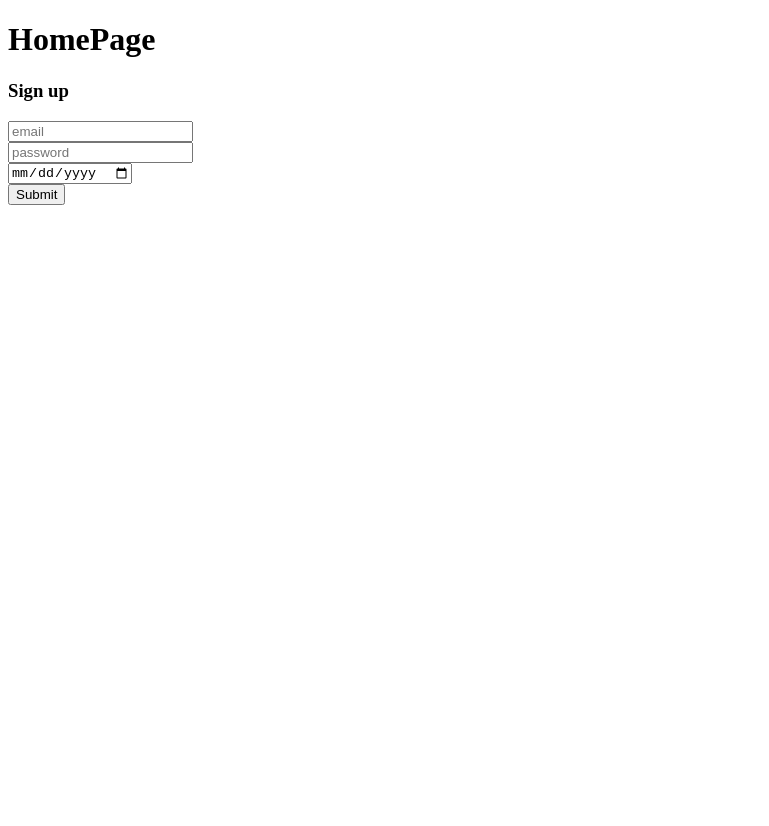
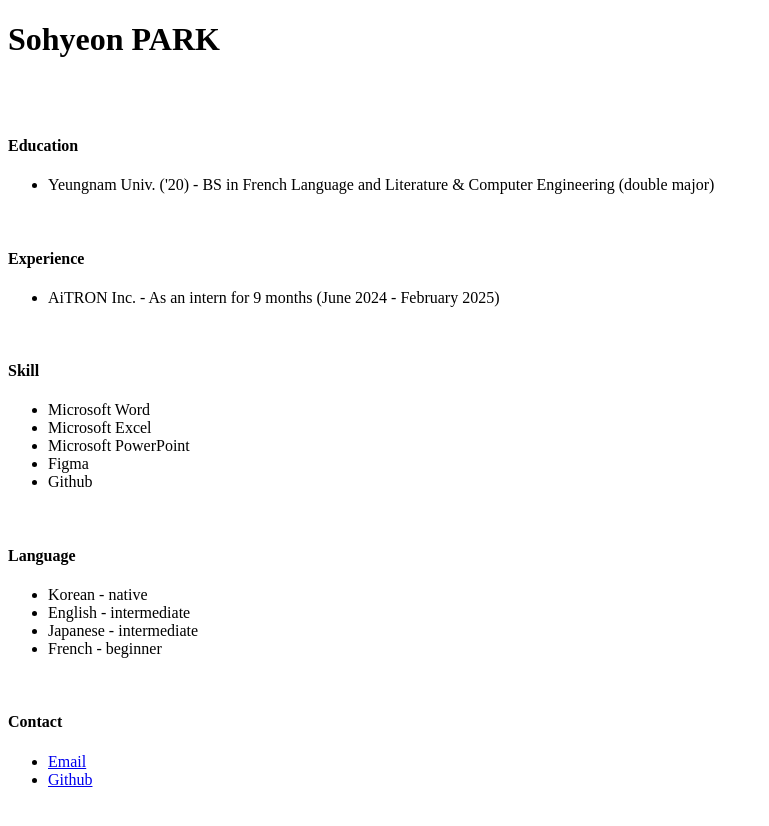
Before and after one commit to prksohn/my-website, a plain HTML site: page index.html in a window 1280 px wide. Shown: the whole page, without its empty margins (0-769 px from the left). Before the commit the page ends 800 px from the top, so only its background shows below. Drawn offline with Linux system fonts and the light colour scheme.

Commit message:
modified info

```diff
--- a/index.html
+++ b/index.html
@@ -1,14 +1,53 @@
 <!doctype html>
 <html lang="en">
     <header>
-        <h1>HomePage</h1>
-        <h3>Sign up</h3>
-        <input type="text" placeholder="email">
+        <h1>Sohyeon PARK</h1>
         <br>
-        <input type="password" placeholder="password">
         <br>
-        <input type="date" placholder="date">
+    </header>
+    <body>
+        <section>
+            <h4>Education</h4>
+            <ul>
+            <li> Yeungnam Univ. ('20) - BS in French Language and Literature & Computer Engineering  (double major)</li>
+            </ul>
+        </section>
         <br>
-        <button>Submit</button>
-    </header>
+        <section>
+            <h4>Experience</h4>
+            <ul>
+            <li>AiTRON Inc. - As an intern for 9 months (June 2024 - February 2025) </li>
+            </ul>
+        </section>
+        <br>
+        <section>
+            <h4>Skill</h4>
+                <ul>
+                <li>Microsoft Word</li>
+                <li>Microsoft Excel</li>
+                <li>Microsoft PowerPoint</li>
+                <li>Figma</li>
+                <li>Github</li>
+            </ul>
+        </section>
+        <br>
+        <section>
+            <h4>Language</h4>
+            <ul>
+                <li>Korean - native</li>
+                <li>English - intermediate</li>
+                <li>Japanese - intermediate</li>
+                <li>French - beginner </li>
+            </ul>
+        </section>
+        <br>
+    </body>
+    <footer>
+        <h4>Contact</h4>
+        <ul>
+            <li> <a href="sohnprk@gamil.com"> Email </a> </li>
+            <li> <a href="https://github.com/prksohn"> Github </a> </li>
+        </ul>
+    </footer>
+    <br>
 </html>
```
